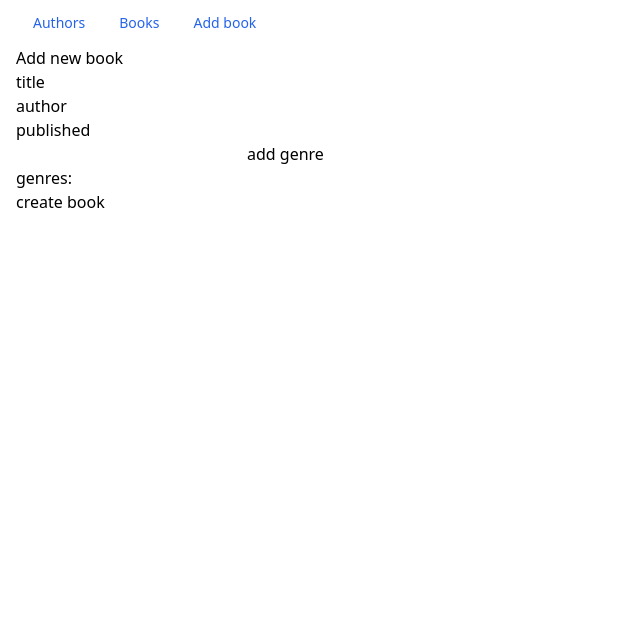
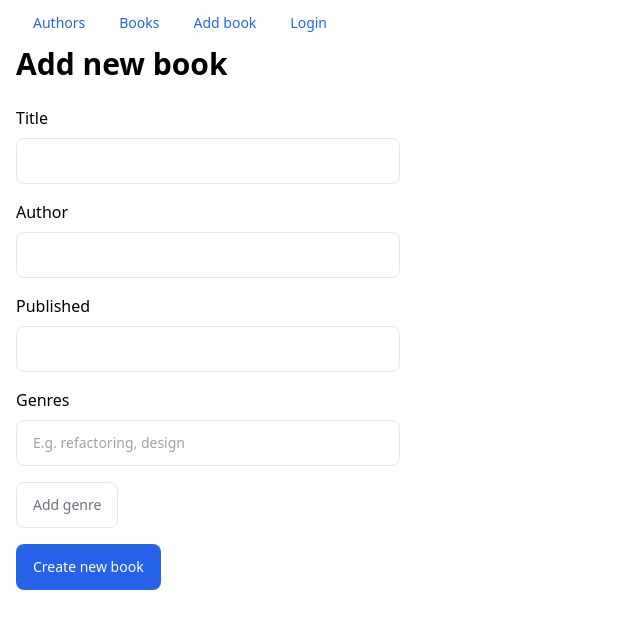
Before and after one commit to daysleeper23/fullstack-open-2024, a React (Vite) app in the folder part8/library-frontend/: page /add-book in a window 1280 px wide. Shown: the top 628 px of the page, without its empty margins (0-640 px from the left). Built offline with nearby package versions, Linux system fonts and the light colour scheme.

Commit message:
Ex 8.17 8.18 8.19
- Fix the front-end after new back-end implementation
- Login / logout function
- Filter books by genre using pure
React

```diff
--- a/part8/library-frontend/src/components/Authors.jsx
+++ b/part8/library-frontend/src/components/Authors.jsx
@@ -16,7 +16,7 @@ const Authors = () => {
     ],
     onError: (error) => {
       const messages = error.graphQLError.map(e => e.message).join('\n')
-      console.log('error:', messages)
+      // console.log('error:', messages)
     }
   })
 
@@ -27,7 +27,7 @@ const Authors = () => {
 
   const updateBorn = (event) => {
     event.preventDefault()
-    console.log('update author:', name.value)
+    // console.log('update author:', name.value)
     updateBornYear({
       variables: {
         name: name.value,
--- a/part8/library-frontend/src/components/Books.jsx
+++ b/part8/library-frontend/src/components/Books.jsx
@@ -1,29 +1,46 @@
 import { useQuery } from "@apollo/client"
-import { ALL_BOOKS } from "../queries/queries"
+import { ALL_BOOKS, GENRES_ALL } from "../queries/queries"
+import ButtonGroup from "./ButtonGroup"
+import { useState } from "react"
 
 const Books = () => {
   const { loading, error, data } = useQuery(ALL_BOOKS)
+  const { loading: genreLoading, error: genreError, data: genreData } = useQuery(GENRES_ALL)
+  const [ selectedGenre, setSelectedGenre ] = useState('all')
 
-  if (loading) return 'Loading...'
+  if (loading || genreLoading) return 'Loading...'
   if (error) return `Error ${error.message}`
+  if (genreError) return `Error ${genreError.message}`
+
+  const tableHeadingClass = "px-6 py-3 text-start text-xs font-medium text-gray-500 uppercase dark:text-neutral-500"
+  const tableCellClass = "px-6 py-4 whitespace-nowrap text-sm font-medium text-gray-800"
 
   return (
-    <div>
-      <h2>Books</h2>
+    <div className="space-y-4">
+      <h2 className="text-3xl font-bold">Books</h2>
+      <div className="space-y-2">
+        <h3 className="text-l font-medium">Filter books by genres</h3>
+        <ButtonGroup list={genreData.allGenres} onSelectGenre={setSelectedGenre}/>
+      </div>
       <table>
-        <tbody>
+        <tbody className="divide-y divide-gray-200">
           <tr>
-            <th></th>
-            <th>author</th>
-            <th>published</th>
+            <th className={tableHeadingClass}>TITLE</th>
+            <th className={tableHeadingClass}>author</th>
+            <th className={tableHeadingClass}>published</th>
+            <th className={tableHeadingClass}>genre</th>
           </tr>
-          {data.allBooks.map((a) => (
-            <tr key={a.title}>
-              <td>{a.title}</td>
-              <td>{a.author}</td>
-              <td>{a.published}</td>
-            </tr>
-          ))}
+          {data.allBooks
+            .filter(book => selectedGenre === "all" || book.genres.includes(selectedGenre))
+            .map((a) => (
+              <tr key={a.title}>
+                <td className={tableCellClass}>{a.title}</td>
+                <td className={tableCellClass}>{a.author.name}</td>
+                <td className={tableCellClass}>{a.published}</td>
+                <td className={tableCellClass}>{a.genres.join(' / ')}</td>
+              </tr>
+            ))
+          }
         </tbody>
       </table>
     </div>
--- a/part8/library-frontend/src/components/Button.jsx
+++ b/part8/library-frontend/src/components/Button.jsx
@@ -1,4 +1,4 @@
-const Button = ({ type, children, variant }) => {
+const Button = ({ type, children, variant, onClick }) => {
   let twClass = ""
   switch (variant) {
     case "solid":
@@ -21,7 +21,7 @@ const Button = ({ type, children, variant }) => {
       break
   }
   return (
-    <button type={type} className={twClass}>
+    <button type={type} className={twClass} onClick={onClick}>
       {children}
     </button>
   )
--- /dev/null
+++ b/part8/library-frontend/src/components/ButtonGroup.jsx
@@ -0,0 +1,28 @@
+import { useState } from "react"
+
+const ButtonGroup = ({list, onSelectGenre}) => {
+  const [ value, setValue ] = useState('')
+
+  const handleClick = (e) => {
+
+    if (value !== e.target.value) {
+      console.log('click:', e.target.value)
+      setValue(e.target.value)
+      onSelectGenre(e.target.value)
+    }
+  }
+
+  return (
+    <div className="inline-flex rounded-lg shadow-sm">
+      {list.map(item =>
+        <button key={item} value={item} onClick={handleClick} type="button" className="py-3 px-4 inline-flex items-center gap-x-2 -ms-px first:rounded-s-lg first:ms-0 last:rounded-e-lg text-sm font-medium focus:z-10 border border-gray-200 bg-white text-gray-800 shadow-sm hover:bg-gray-50 focus:outline-none focus:bg-gray-100 disabled:opacity-50 disabled:pointer-events-none">
+          {item}
+        </button>
+      )}
+      <button key="all" value="all" onClick={handleClick} type="button" className="py-3 px-4 inline-flex items-center gap-x-2 -ms-px first:rounded-s-lg first:ms-0 last:rounded-e-lg text-sm font-medium focus:z-10 border border-gray-200 bg-white text-gray-800 shadow-sm hover:bg-gray-50 focus:outline-none focus:bg-gray-100 disabled:opacity-50 disabled:pointer-events-none">
+        all genres
+      </button>
+    </div>
+  )
+}
+export default ButtonGroup
--- a/part8/library-frontend/src/components/InputLabeled.jsx
+++ b/part8/library-frontend/src/components/InputLabeled.jsx
@@ -8,6 +8,7 @@ const InputLabeled = (props) => {
         value={props.field.value}
         onChange={props.field.onChange}
         required={props.required}
+        type={props.field.type}
       />
     </div>
   )
--- /dev/null
+++ b/part8/library-frontend/src/components/Login.jsx
@@ -0,0 +1,97 @@
+import { useApolloClient, useMutation, useQuery } from "@apollo/client"
+import { useField } from "../hooks/useField"
+import Button from "./Button"
+import InputLabeled from "./InputLabeled"
+import { LOGIN } from "../queries/mutations"
+import { useState, useEffect } from "react"
+import { USER_CURRENT } from "../queries/queries"
+
+const Login = () => {
+  const client = useApolloClient()
+  const { reset: resetUsername, ...username } = useField('text')
+  const { reset: resetPassword, ...password } = useField('password')
+  const [ token, setToken ] = useState(null)
+
+  const { userLoading, userError, userData } = useQuery(USER_CURRENT)
+  const [ userLogin, result ] = useMutation(LOGIN, {
+    refetchQueries: [
+      { query: USER_CURRENT },
+    ],
+    onError: (error) => {
+      const messages = error.graphQLError.map(e => e.message).join('\n')
+      console.log('error:', messages)
+    }
+  })
+
+  // const [ getCurrentUser ] = useQuery
+
+  const handleSubmit = async (event) => {
+    event.preventDefault()
+    // console.log('login with username', username.value, 'and password', password.value)
+    try {
+      const value = await userLogin({ variables: {
+        username: username.value,
+        password: password.value
+      }})
+      console.log('logged in', value)
+
+    } catch (error) {
+
+    }
+  }
+
+  const handleLogout = async () => {
+    console.log('logout')
+    setToken('')
+    localStorage.removeItem("loggedLibraryAppToken")
+    client.resetStore()
+  }
+
+  useEffect(() => {
+    async function fetchAuth() {
+      const token = localStorage.getItem("loggedLibraryAppToken");
+      if (token) {
+        setToken(token)
+        await client.refetchQueries({
+          include: [ USER_CURRENT ],
+        });
+      }
+    }
+    fetchAuth()
+  }, []);
+
+  useEffect(() => {
+    if ( result.data ) {
+      const token = result.data.login.value
+      setToken(token)
+      localStorage.setItem("loggedLibraryAppToken", token);
+    }
+  }, [result.data])
+
+  if (token === '' || !token) {
+    // console.log('token', token)
+    return (
+      <div className="space-y-6">
+        <h2 className="text-3xl font-bold">
+          Login
+        </h2>
+        <form onSubmit={handleSubmit} className="space-y-4">
+          <InputLabeled required label="Username" field={username}/>
+          <InputLabeled required label="Password" field={password}/>
+          <Button type="submit" variant="solid">Login</Button>
+        </form>
+      </div>
+    )
+  } else {
+    // console.log('token', token)
+    return (
+      <div className="space-y-6">
+        <div>
+          {userLoading} {userError} {userData} Logged in
+        </div>
+        <Button onClick={handleLogout} variant="solid">Logout</Button>
+      </div>
+    )
+  }
+}
+export default Login
--- a/part8/library-frontend/src/components/NavigationMenu.jsx
+++ b/part8/library-frontend/src/components/NavigationMenu.jsx
@@ -16,6 +16,9 @@ const NavigationMenu = () => {
       <Link to="/add-book">
         <Button variant="link">Add book</Button>
       </Link>
+      <Link to="/login">
+        <Button variant="link">Login</Button>
+      </Link>
     </div>
   )
 }
--- a/part8/library-frontend/src/components/NewBook.jsx
+++ b/part8/library-frontend/src/components/NewBook.jsx
@@ -3,6 +3,8 @@ import { useField } from '../hooks/useField'
 import { useMutation } from '@apollo/client'
 import { ADD_BOOK } from '../queries/mutations'
 import { ALL_AUTHORS, ALL_BOOKS } from '../queries/queries'
+import InputLabeled from './InputLabeled'
+import Button from './Button'
 // import { GraphQLError } from 'graphql'
 
 const NewBook = () => {
@@ -18,23 +20,23 @@ const NewBook = () => {
       { query: ALL_AUTHORS },
     ],
     onError: (error) => {
-      const messages = error.graphQLError.map(e => e.message).join('\n')
-      console.log('error:', messages)
+      // const messages = error.graphQLError.map(e => e.message).join('\n')
+      console.log('error:', error)
     }
   })
 
   const submit = async (event) => {
     event.preventDefault()
 
-    console.log('add book...')
+    console.log('add book...', title.value, author.value, published.value, genres)
     addBook({
       variables: {
         title: title.value,
         author: author.value,
         published: Number(published.value),
         genres: genres
-    }
-  })
+      }
+    })
 
     resetTitle()
     resetPublished()
@@ -43,35 +45,26 @@ const NewBook = () => {
     resetGenre()
   }
 
-  const addGenre = () => {
+  const addGenre = (e) => {
+    e.preventDefault()
     setGenres(genres.concat(genre.value))
     resetGenre()
   }
 
   return (
-    <div>
-      <h2>Add new book</h2>
-      <form onSubmit={submit}>
-        <div>
-          title
-          <input required data-testid="title" {...title} />
+    <div className="space-y-6">
+      <h2 className="text-3xl font-bold">Add new book</h2>
+      <form className="space-y-4" >
+        <InputLabeled required label="Title" field={title} />
+        <InputLabeled required label="Author" field={author} />
+        <InputLabeled required label="Published" field={published} />
+        <div className="space-y-2">
+          <InputLabeled label="Genres" placeholder="E.g. refactoring, design" field={genre} />
+          <p className="text-sm font-medium">{genres.join(' ')}</p>
+          <Button onClick={addGenre} variant="outline">Add genre</Button>
         </div>
-        <div>
-          author
-          <input required data-testid="author" {...author} />
-        </div>
-        <div>
-          published
-          <input required data-testid="published" {...published} />
-        </div>
-        <div>
-          <input data-testid="genre" {...genre} />
-          <button onClick={addGenre} type="button">
-            add genre
-          </button>
-        </div>
-        <div>genres: {genres.join(' ')}</div>
-        <button type="submit">create book</button>
+
+        <Button type="submit" onClick={submit} variant="solid">Create new book</Button>
       </form>
     </div>
   )
--- a/part8/library-frontend/src/queries/mutations.js
+++ b/part8/library-frontend/src/queries/mutations.js
@@ -10,7 +10,10 @@ export const ADD_BOOK = gql`
     ) {
       id
       title
-      author
+      author {
+        id
+        name
+      }
       published
       genres
     }
@@ -29,3 +32,14 @@ export const AUTHOR_UPDATE_BORN = gql`
     }
   }
 `
+
+export const LOGIN = gql`
+  mutation userLogin($username: String!, $password: String!) {
+    login(
+      username: $username
+      password: $password
+    ) {
+      value
+    }
+  }
+`
--- a/part8/library-frontend/src/queries/queries.js
+++ b/part8/library-frontend/src/queries/queries.js
@@ -2,7 +2,7 @@ import { gql } from '@apollo/client'
 
 export const ALL_AUTHORS = gql`
   query {
-    allAuthors  {
+    allAuthors {
       id
       name
       born
@@ -16,8 +16,27 @@ export const ALL_BOOKS = gql`
     allBooks {
       id
       title
-      author
+      author {
+        name
+      }
       published
+      genres
     }
   }
 `
+
+export const USER_CURRENT = gql`
+  query {
+    me {
+      id
+      username
+      favoriteGenre
+    }
+  }
+`
+
+export const GENRES_ALL = gql`
+  query {
+    allGenres
+  }
+`
```
Also changed, not shown: part8/library-frontend/src/App.jsx (+13 -0 lines), part8/library-frontend/src/main.jsx (+17 -1 lines), 1 other file (tests, documents, lock files or other folders).
